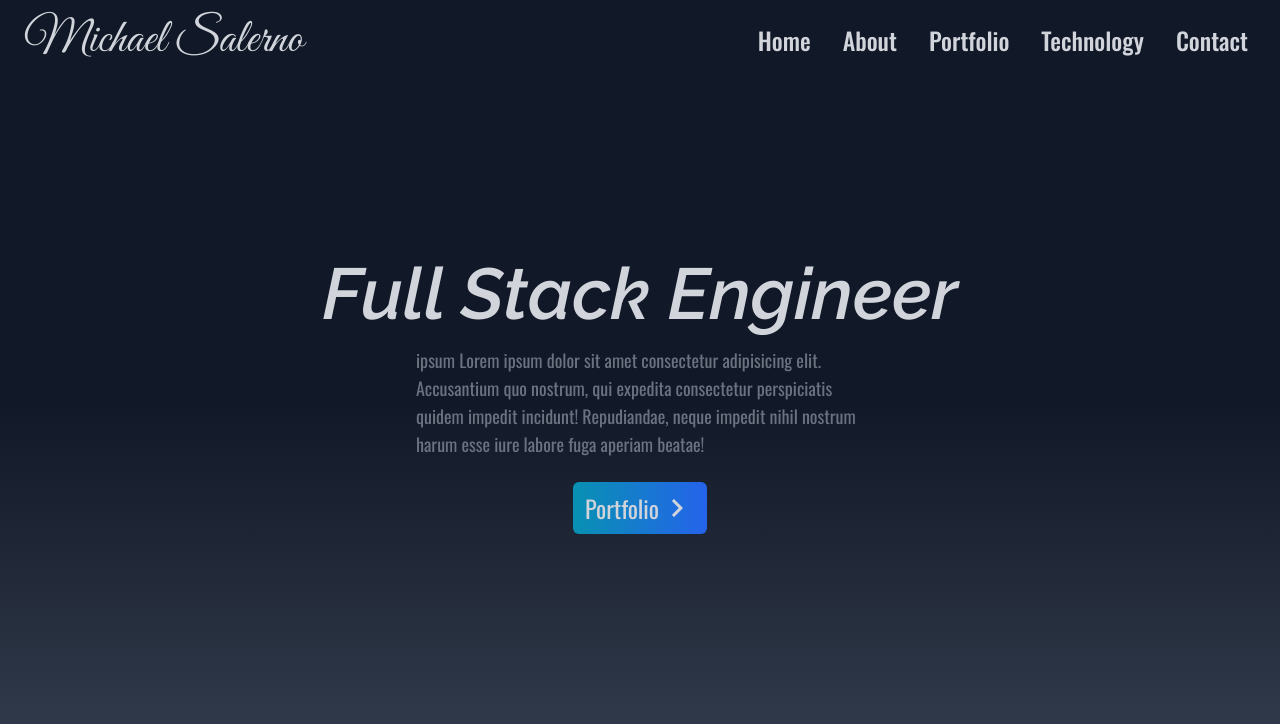
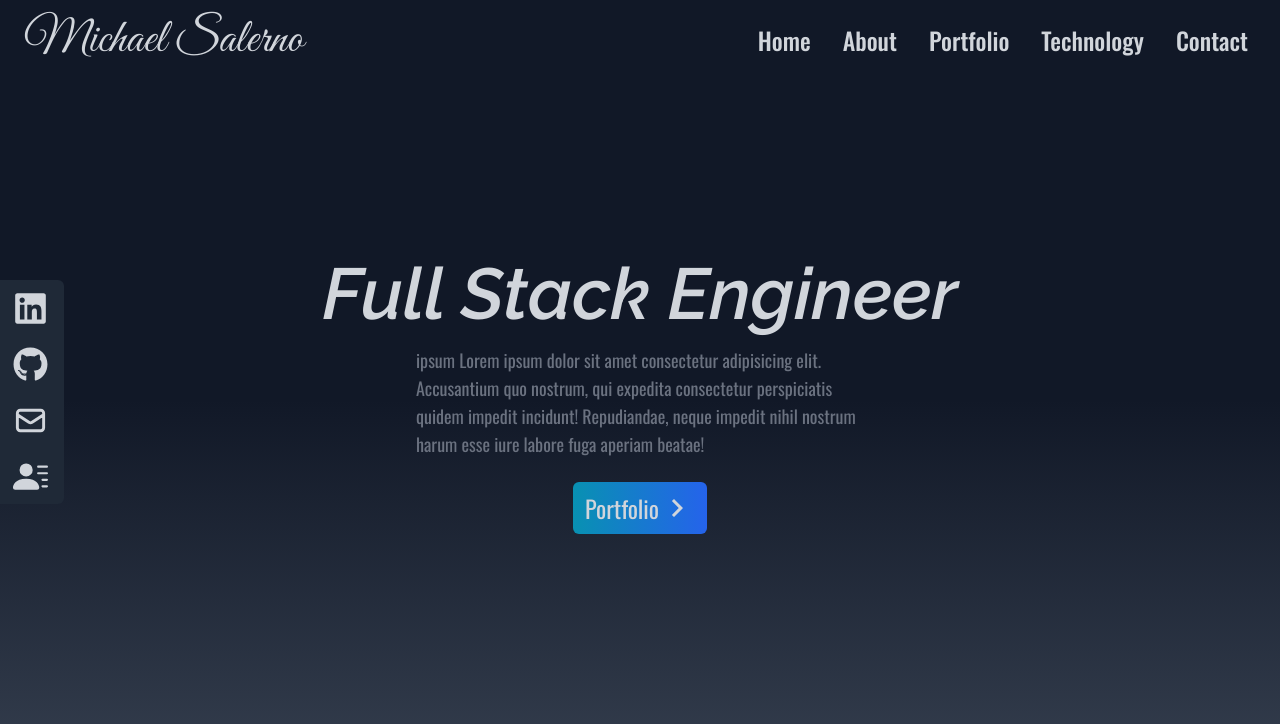
Before and after one commit to msalerno93/portfoliosite, a React (Create React App) app: page / in a window 1280 px wide. Shown: the top 724 px of the page. Built offline with nearby package versions, Linux system fonts and the light colour scheme.

Commit message:
socials section completed

```diff
--- a/src/App.js
+++ b/src/App.js
@@ -1,14 +1,14 @@
 import Home from './components/Home';
 import NavBar from './components/NavBar';
+import Socials from './components/Socials';
 import './index.css'
 
 function App() {
   return (
     <div>
       <NavBar />
-      <div>
         <Home />
-      </div>
+        <Socials />
     </div>
   );
 }
--- a/src/assets/Data.jsx
+++ b/src/assets/Data.jsx
@@ -1,3 +1,7 @@
+import { FaGithub, FaLinkedin } from "react-icons/fa";
+import { HiOutlineMail } from "react-icons/hi";
+import { BsFillPersonLinesFill } from "react-icons/bs";
+
 export const navLinks = [
   { id: 1, name: "Home", link: "home" },
   { id: 2, name: "About", link: "about" },
@@ -5,3 +9,46 @@
   { id: 4, name: "Technology", link: "technology" },
   { id: 5, name: "Contact", link: "contact" },
 ];
+
+
+export const socials = [
+  {
+    id: 1,
+    child: (
+      <>
+        LinkedIn <FaLinkedin size={35} />
+      </>
+    ),
+    href: "https://linkedin.com",
+    style: "rounded-tr-md",
+  },
+  {
+    id: 2,
+    child: (
+      <>
+        GitHub <FaGithub size={35} />
+      </>
+    ),
+    href: "https://github.com/theyashpatel",
+  },
+  {
+    id: 3,
+    child: (
+      <>
+        Mail <HiOutlineMail size={35} />
+      </>
+    ),
+    href: "mailto:foo@gmail.com",
+  },
+  {
+    id: 4,
+    child: (
+      <>
+        Resume <BsFillPersonLinesFill size={35} />
+      </>
+    ),
+    href: "/resume.pdf",
+    style: "rounded-br-md",
+    download: true,
+  },
+]
--- /dev/null
+++ b/src/components/Socials.jsx
@@ -0,0 +1,33 @@
+import React from "react";
+import { socials } from "../assets/Data";
+
+const Socials = () => {
+  return (
+    <div className="hidden lg:flex flex-col top-[35%] left-0 fixed">
+      <ul className="pl-1">
+        {socials.map(({ id, child, href, style, download }) => (
+          <li
+            key={id}
+            className={
+              "flex justify-between items-center w-40 h-14 px-4 ml-[-100px] hover:ml-[-10px] hover:rounded-md duration-300 bg-gray-800" +
+              " " +
+              style
+            }
+          >
+            <a
+              href={href}
+              className="flex justify-between items-center w-full font-bold text-xl text-gray-300"
+              download={download}
+              target="_blank"
+              rel="noreferrer"
+            >
+              {child}
+            </a>
+          </li>
+        ))}
+      </ul>
+    </div>
+  );
+};
+
+export default Socials;
```
Lines whose indentation alone changed are shown as unchanged.
